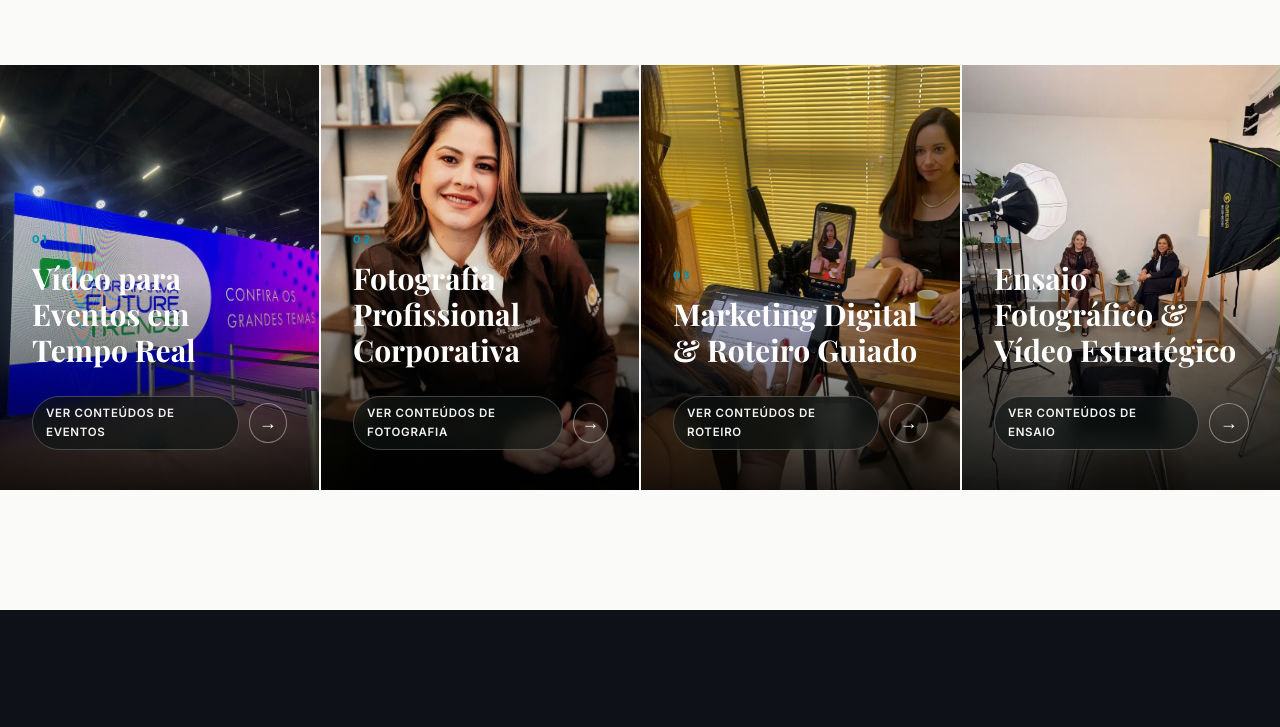
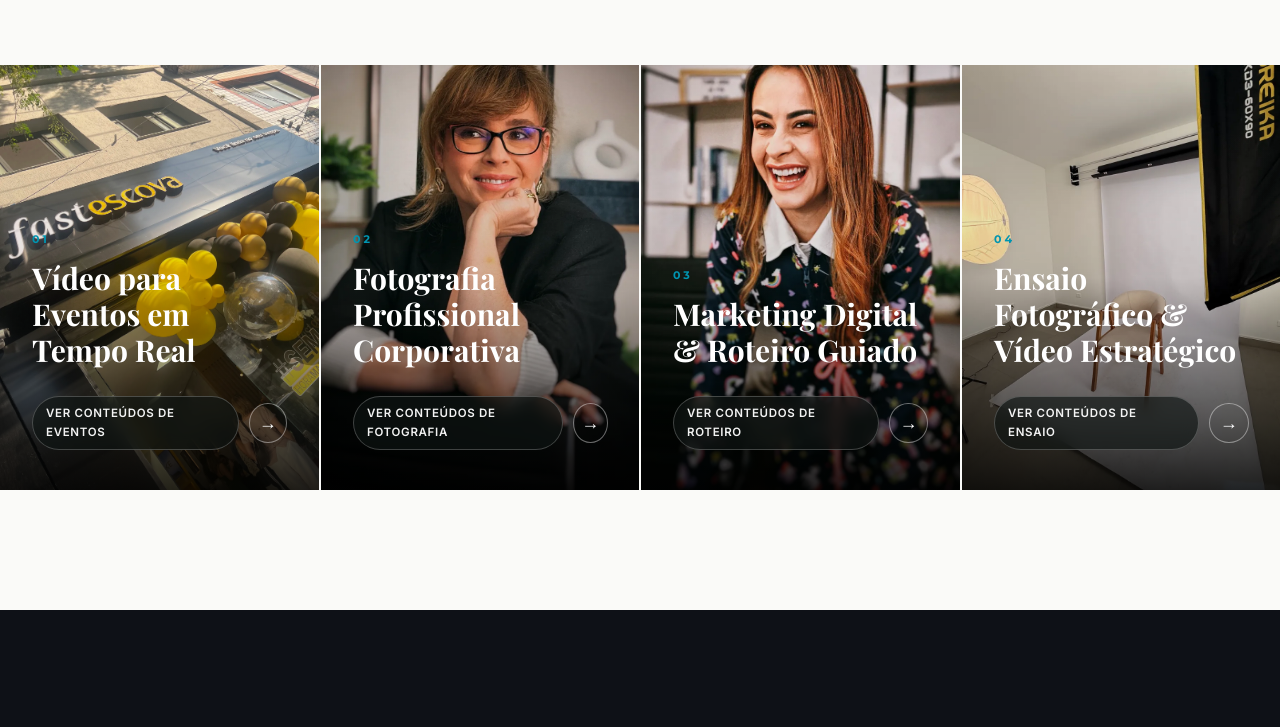
Before and after one commit to matheusbellato23-web/storylens, a website built with Vite: page index.html in a window 1280 px wide. Shown: the part 1206-1933 px from the top of the page. Built offline with nearby package versions, Linux system fonts and the light colour scheme; animation ran at ten frames a second; a web font is replaced by a local one.

Commit message:
Remove all duplicate images, fix service cards with unique exclusive photos per section

```diff
--- a/index.html
+++ b/index.html
@@ -259,8 +259,8 @@
         <div class="service-card reveal" data-delay="0" data-gallery-category="eventos">
           <img
             class="service-card-img"
-            src="/assets/drive_media/photos/img_3071.webp"
-            alt="Cobertura de Evento Corporativo Abrafarma pela StoryLens"
+            src="/assets/drive_media/photos/foto-fast.webp"
+            alt="Cobertura de Inauguração Fast Escova pela StoryLens"
             width="800"
             height="1000"
             loading="lazy"
@@ -285,8 +285,8 @@
         <div class="service-card reveal" data-delay="100" data-gallery-category="fotografia">
           <img
             class="service-card-img"
-            src="/assets/drive_media/photos/foto_andressa_.webp"
-            alt="Retrato Corporativo Profissional pela StoryLens"
+            src="/assets/drive_media/photos/retrato-executivo-ana-cliente.webp"
+            alt="Retrato Executivo Profissional pela StoryLens"
             width="800"
             height="1000"
             loading="lazy"
@@ -307,12 +307,12 @@
           </div>
         </div>
 
-        <!-- Card 3: Roteiro & Produção Externa -->
+        <!-- Card 3: Roteiro & Produção -->
         <div class="service-card reveal" data-delay="200" data-gallery-category="roteiro">
           <img
             class="service-card-img"
-            src="/assets/drive_media/photos/roteiro-foto.webp"
-            alt="Bastidores de Gravação com Roteiro Guiado pela StoryLens"
+            src="/assets/drive_media/photos/foto_prod_bastidor.webp"
+            alt="Bastidores de Produção StoryLens"
             width="800"
             height="1000"
             loading="lazy"
@@ -337,8 +337,8 @@
         <div class="service-card reveal" data-delay="300" data-gallery-category="externo">
           <img
             class="service-card-img"
-            src="/assets/drive_media/photos/estudio-dupla-roteiro.webp"
-            alt="Set de Estúdio e Ensaio Estratégico StoryLens"
+            src="/assets/drive_media/photos/estudio-cenario-greika.webp"
+            alt="Set de Estúdio Profissional StoryLens"
             width="800"
             height="1000"
             loading="lazy"
@@ -476,10 +476,11 @@
 
           <!-- 9. Main Photo 3 -->
           <div class="reel-card hub-photo-item" data-portfolio-type="photo" data-showcase-cat="portfolio" data-showcase-id="main-foto-03">
-            <img src="/assets/images/estudio-dupla-roteiro.webp" alt="Ensaio de Autoridade e Entrevista em Dupla" loading="lazy" decoding="async" />
+            <img src="/assets/drive_media/photos/estudio-dupla-roteiro.webp" alt="Ensaio de Autoridade e Entrevista em Dupla" loading="lazy" decoding="async" />
             <div class="reel-card-overlay">
               <button type="button" class="hub-expand-btn" aria-label="Ampliar foto">Ampliar Foto</button>
               <span class="reel-card-tag">Ensaio de Dupla &amp; Autoridade</span>
+            </div>
           </div>
         </div>
       </div>
```
